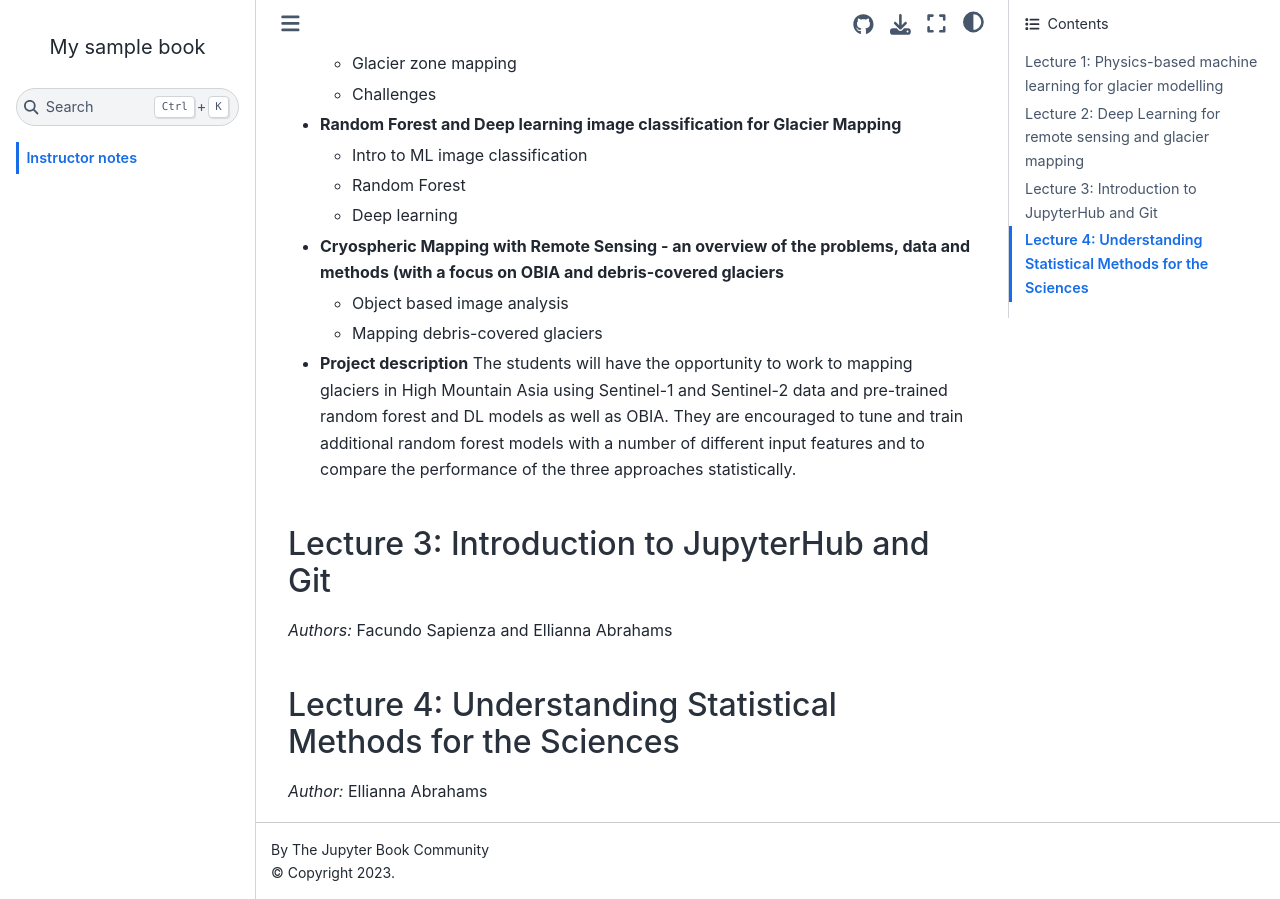
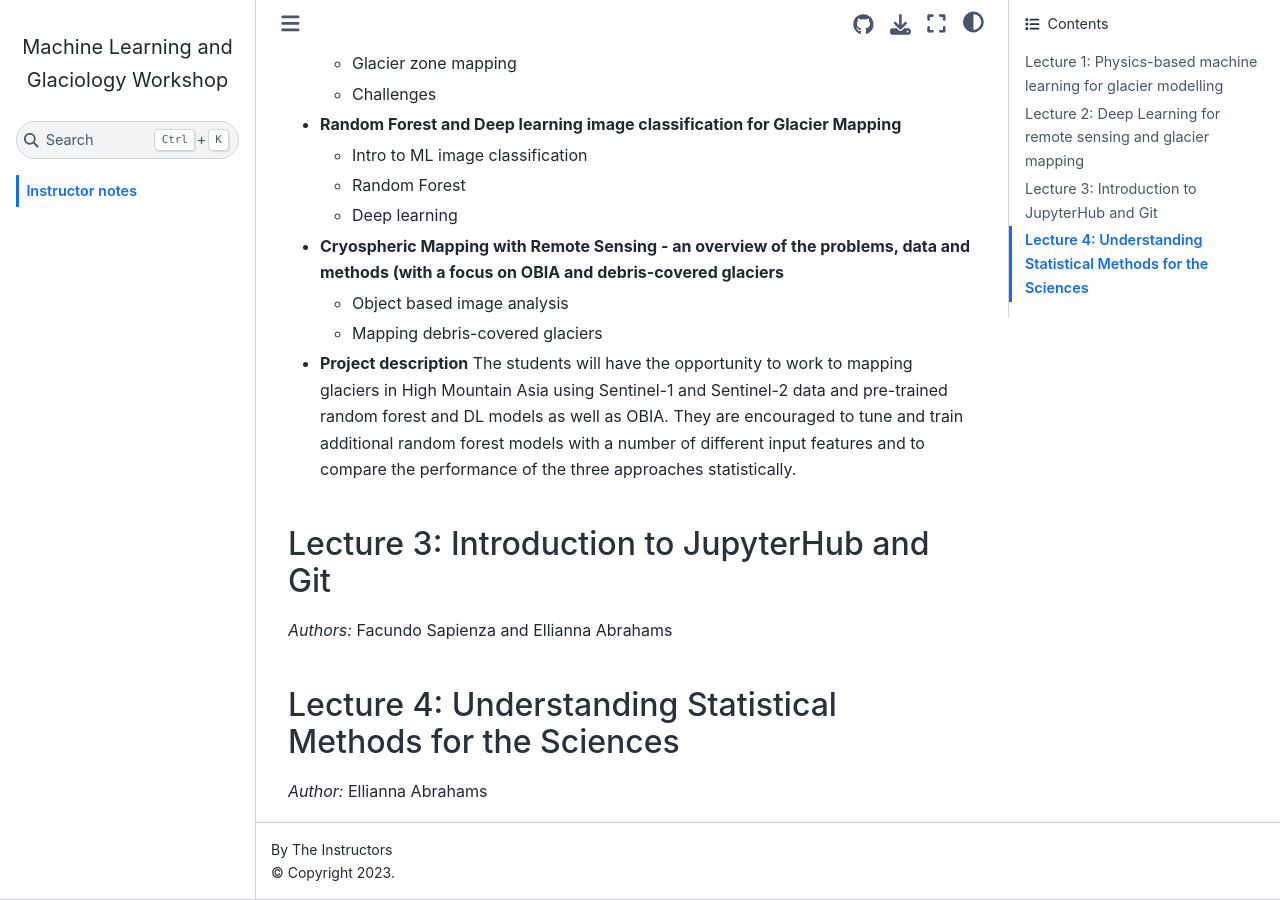
Before and after one commit to Machine-Learning-in-Glaciology-Workshop/Lecture-materials, a Jupyter Book: the page built from README.md, in a window 1280 px wide and 900 px high, scrolled down 1256 px. Built offline with Jupyter Book 1.0.4 settings and Sphinx 7.4.7 and the Sphinx Book theme 1.1.4, drawn with Linux system fonts in a browser that asks for light colours; pages that are not in the unit, such as notebooks, are missing from menus.

Commit message:
Update _config

```diff
--- a/_config.yml
+++ b/_config.yml
@@ -1,9 +1,9 @@
 # Book settings
 # Learn more at https://jupyterbook.org/customize/config.html
 
-title: My sample book
-author: The Jupyter Book Community
-logo: logo.png
+title: Machine Learning and Glaciology Workshop
+author: The Instructors
+logo: finse.png
 
 # Force re-execution of notebooks on each build.
 # See https://jupyterbook.org/content/execute.html
```
